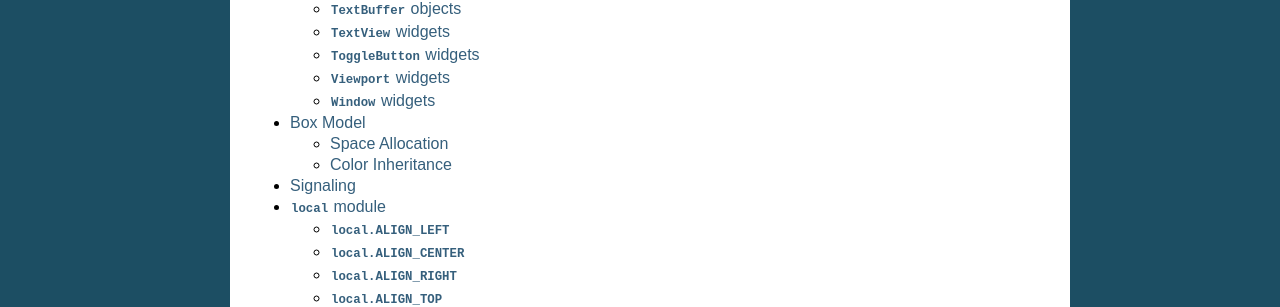
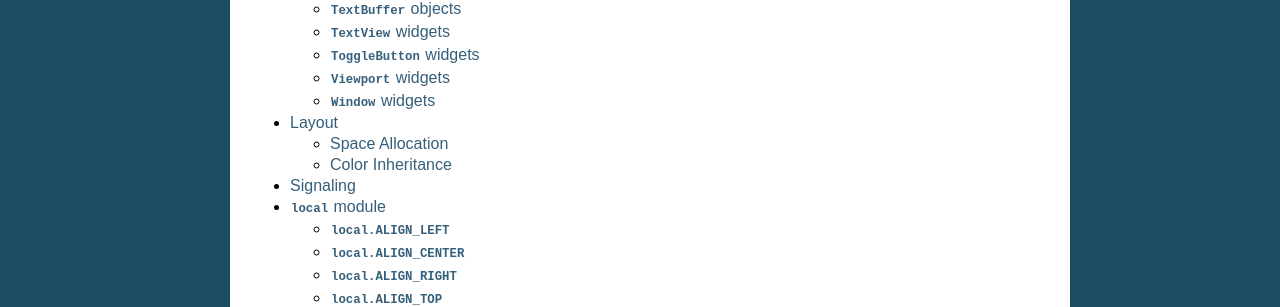
Before and after one commit to Artanis/pygcui, a Sphinx documentation site: the page built from docs/index.rst, in a window 1280 px wide. Shown: the part 627-934 px from the top of the page. Built offline with Sphinx 7.4.7, drawn with Linux system fonts in a browser that asks for light colours.

Commit message:
Rename 'box_model.rst' to 'layout.rst'

```diff
--- a/docs/index.rst
+++ b/docs/index.rst
@@ -14,7 +14,7 @@ Contents:
    README
    mainloop
    widgets
-   box_model
+   layout
    signals
    local
    hierarchy
--- a/docs/box_model.rst
+++ b/docs/layout.rst
@@ -1,6 +1,6 @@
-=========
-Box Model
-=========
+======
+Layout
+======
 
 Like GTK+ 2 and 3, PygcUI builds layouts by placing widgets in other widgets,
 allowing those parent widgets to control how screen space is allocated to the
```
